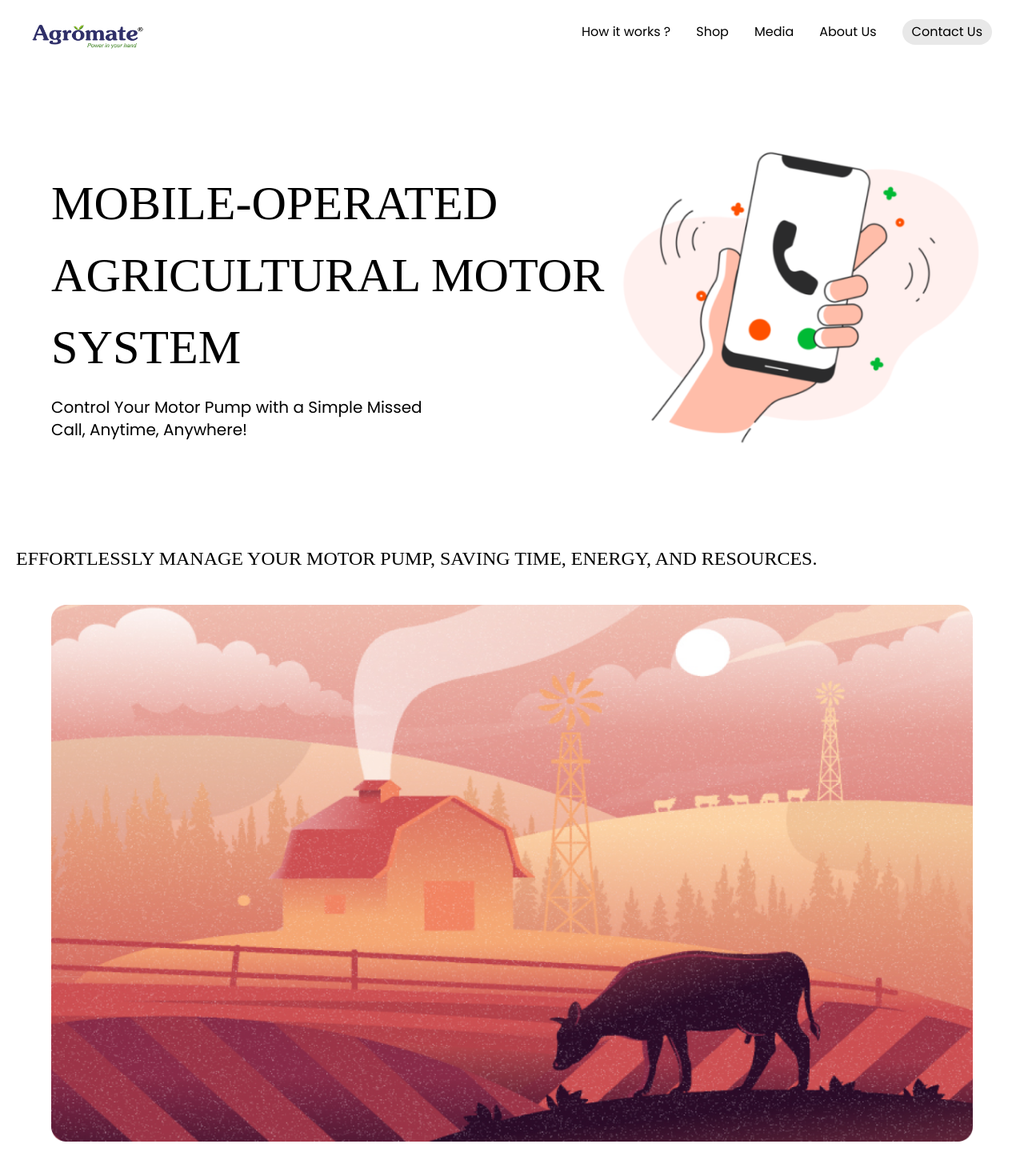
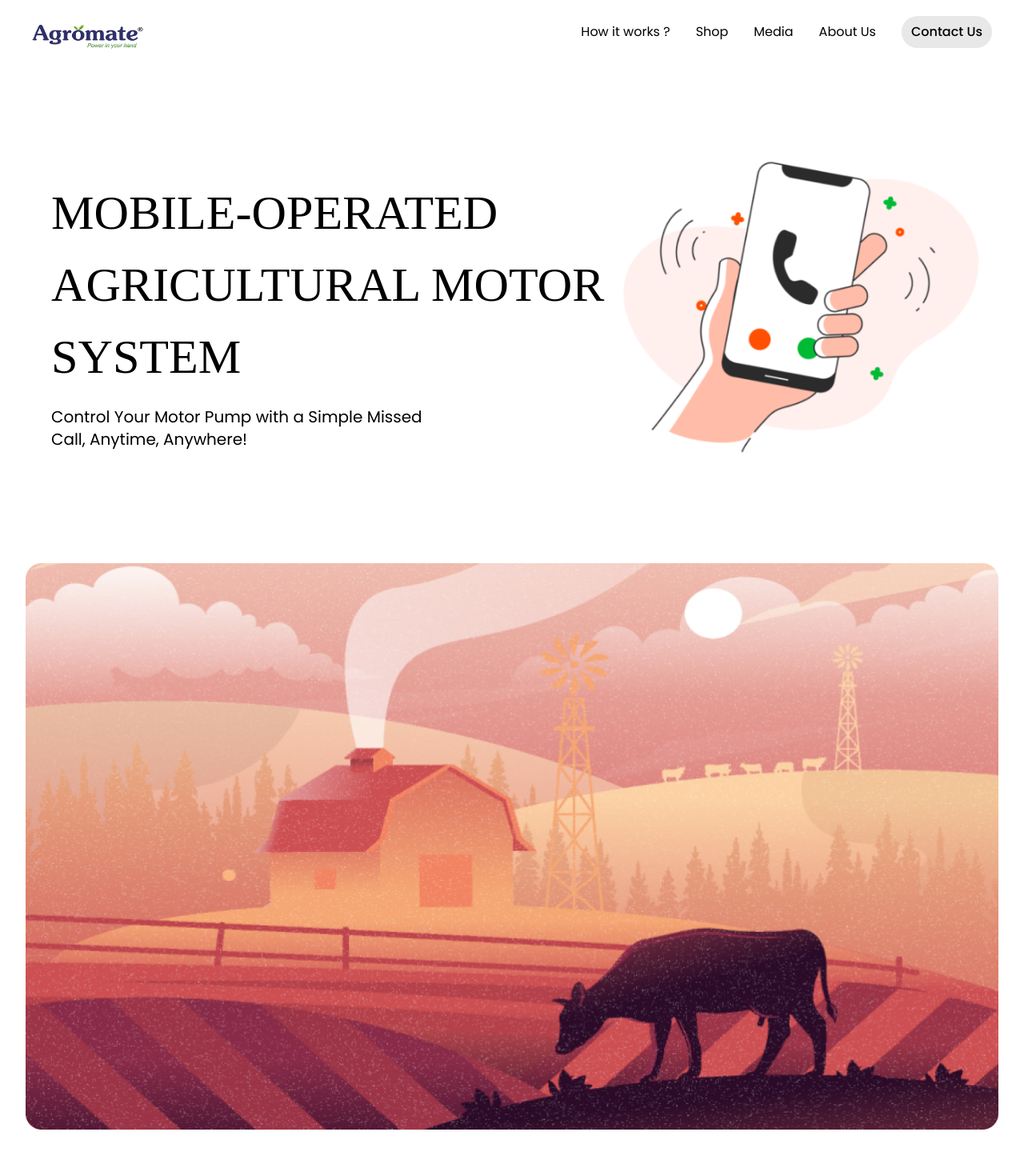
Before and after one commit to itsmechaithanya/Agromate, a React (Vite) app: page / in a window 1280 px wide. Shown: the top 1455 px of the page at 80% size. Built offline with nearby package versions, Linux system fonts and the light colour scheme.

Commit message:
first commit

```diff
--- a/package.json
+++ b/package.json
@@ -10,6 +10,7 @@
     "preview": "vite preview"
   },
   "dependencies": {
+    "lenis": "^1.1.13",
     "react": "^18.3.1",
     "react-dom": "^18.3.1",
     "react-router-dom": "^6.26.1",
--- a/src/Components/Homee.jsx
+++ b/src/Components/Homee.jsx
@@ -1,4 +1,5 @@
 import React from 'react'
+import Lenis from 'lenis'
 import hero from '../assets/hero.png'
 import buff from '../assets/buff.png'
 import AgromateKisan from '../assets/AgromateKisan.png'
@@ -12,9 +13,17 @@
 import Last from '../assets/Last.png'
 
 function Homee() {
+  const lenis = new Lenis()
+  function raf(time) {
+    lenis.raf(time)
+    requestAnimationFrame(raf)
+  }
+
+  requestAnimationFrame(raf)
   return (
+
     <div className='mt-[10vh]'>
-      <div className='lg:flex lg:px-[3vw] lg:h-[70vh] lg:justify-center lg:items-center'>
+      <div className='lg:flex lg:px-[3vw] lg:h-[73vh] lg:justify-center lg:items-center'>
         <div className='lg:w-[60vw] lg:pl-[2vw]'>
           <div className='text-center mt-[5vh] lg:text-start '>
             <h1 className='font-[Futura-Bold] text-[9vw] lg:text-[4.7vw] uppercase'>Mobile-Operated Agricultural Motor System</h1>
@@ -29,12 +38,10 @@
           </div>
         </div>
       </div>
-      <div>
-        <h1 className='font-[Futura-Bold] mt-[5vh] px-5 text-[1.9vh] uppercase lg:text-[3vh]'>Effortlessly manage your motor pump, saving time, energy, and resources.</h1>
-      </div>
-      <div className='flex justify-center mt-[5vh]'>
-        <img className='w-[90vw]' src={buff} alt="" />
-      </div>
+      <div className='lg:flex flex-col-reverse'>
+        <div className='lg:flex  lg:px-[5vw]'>
+          <h1 className='font-[Futura-Bold] mt-[5vh] px-5 text-[1.9vh] uppercase lg:text-[3vh] lg:w-2/3'>Effortlessly manage your motor pump, saving time, energy, and resources.</h1>
+          <div className='lg:w-1/3'>
             <div className='px-5 mt-[5vh]'>
             <p className='font-light text-[#323232]'>At Agromate, everything we do is designed to empower farmers with ease and efficiency. Our Telemetric Electronic Device enables effortless management of motor pumps, saving time, energy, and resources.</p>
             </div>
@@ -43,6 +50,12 @@
             </div>
             <div className='pl-5 mt-[3vh]'>
               <p className=' uppercase border-b-[1px] w-fit border-zinc-500 pb-1'>Shop to support</p>
+            </div>
+          </div>
+        </div>
+        <div className='flex justify-center mt-[5vh]'>
+          <img className='w-[90vw] lg:w-[95vw]' src={buff} alt="" />
+        </div>
       </div>
       <div className='px-5 mt-[8vh]'>
         <h1 className='font-semibold'>Agromate lets you control your water motor pump directly from your mobile phone, no matter where you are. With just a missed call from your smartphone, you can start or stop the pump effortlessly.</h1>
--- a/src/Components/NavBar.jsx
+++ b/src/Components/NavBar.jsx
@@ -4,7 +4,7 @@
 
 function NavBar() {
   return (
-    <div className='w-screen h-[7vh] flex justify-between items-center px-5 lg:p-10 fixed bg-white top-0'>
+    <div className='w-screen h-[7vh] backdrop-blur-md flex justify-between items-center px-5 lg:p-10 fixed bg-[#ffffff3f] top-0'>
       <div>
         <Link to="/">
           <img className='w-[35vw] lg:w-[11vw] pt-3' src={logo} alt="" />
@@ -18,7 +18,7 @@
         <Link to="/Shop">Shop</Link>
         <Link to="/Media">Media</Link>
         <Link to="/AboutUs">About Us</Link>
-        <Link className='bg-[#E8E8E8] py-1 px-3 rounded-full' to="/ContactUs">Contact Us</Link>
+        <Link className='bg-[#E8E8E8] font-medium py-2 px-3 rounded-full' to="/ContactUs">Contact Us</Link>
       </div>
     </div>
   )
```
Also changed, not shown: 1 other file (tests, documents, lock files or other folders). Lines whose indentation alone changed are shown as unchanged.
